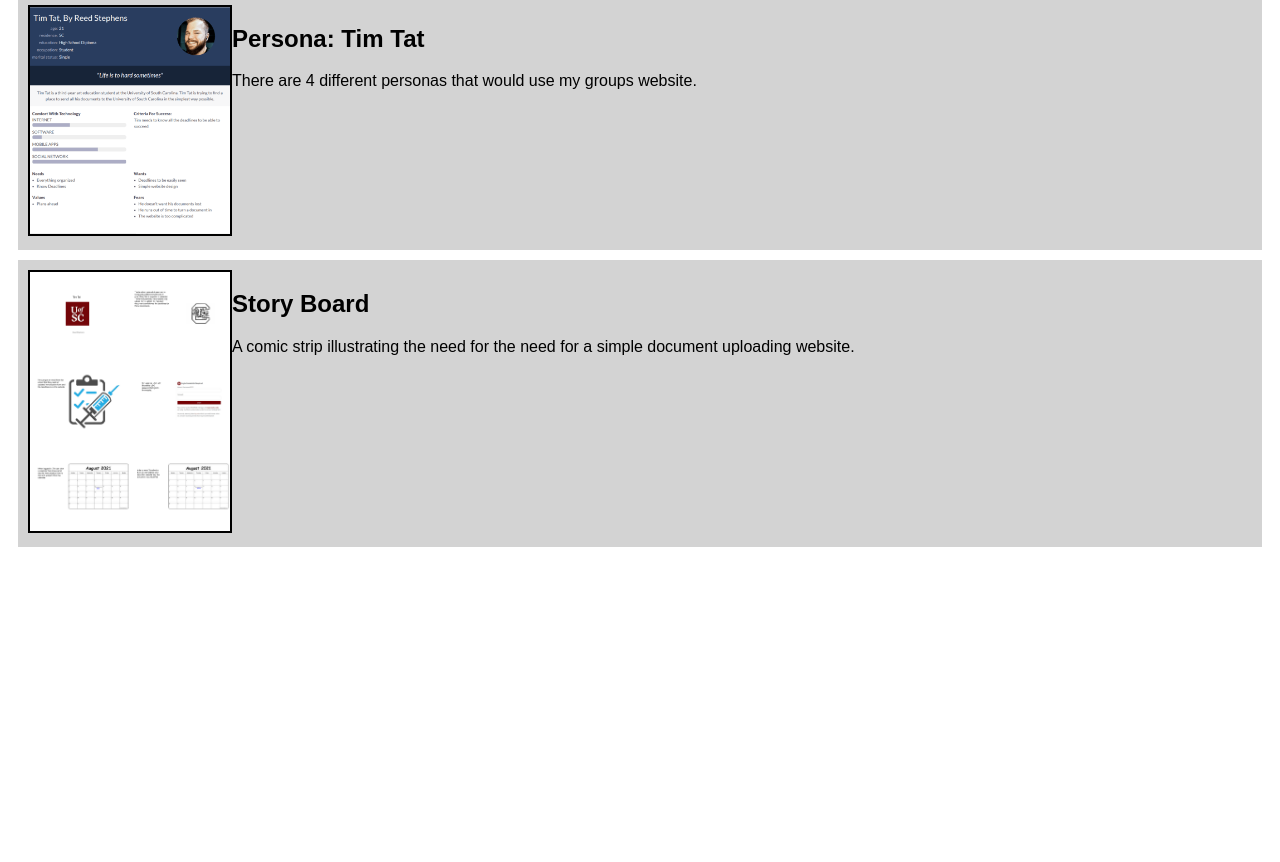
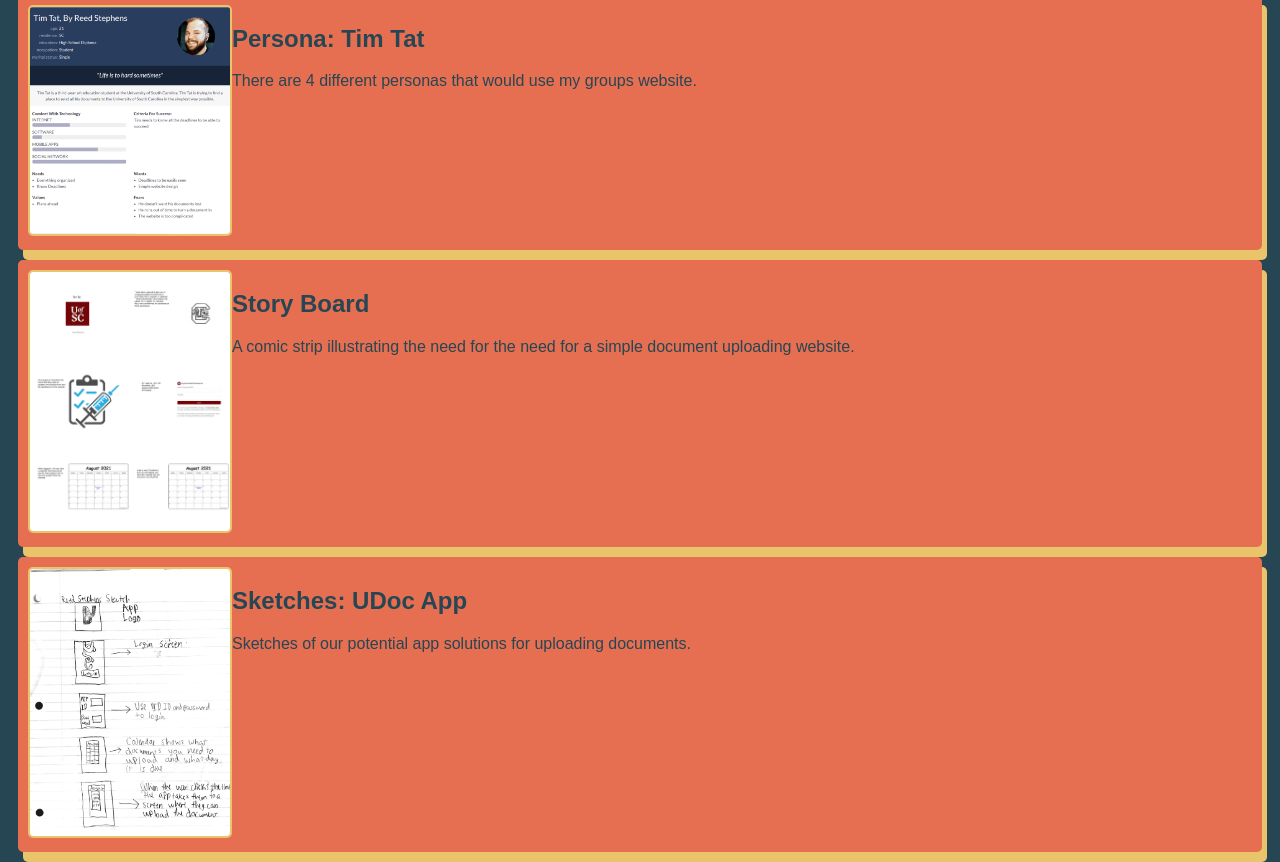
Before and after one commit to reedstephens1/reedstephens1.github.io, a plain HTML site: page index.html in a window 1280 px wide. Shown: the part 484-1346 px from the top of the page. Before the commit the page ends 1041 px from the top, so only its background shows below. Drawn offline with Linux system fonts and the light colour scheme.

Commit message:
Add files via upload

```diff
--- a/index.html
+++ b/index.html
@@ -46,5 +46,15 @@
                     </p>
                 </section>
         </section>
+         <!--Sketches Assignment-->
+         <section class="assignments">
+            <a href="files/sketches.pdf"><img src="images/final-sketch.png"></a>
+            <section class="ass-details">
+                <a href="files/sketches.pdf"><h2>Sketches: UDoc App</h2></a>
+                <p>
+                    Sketches of our potential app solutions for uploading documents.
+                </p>
+            </section>
+    </section>
     </body>
 </html>
--- a/styles.css
+++ b/styles.css
@@ -1,25 +1,32 @@
 body{
-    background: white;
+    background: #264653;
     font-family:Arial, Helvetica, sans-serif;
 }
 h1{
-    color: black;
+    color: #E9C46A;
     text-align:center;
 }
 
 .assignments {
-    background:lightgray;
+    background:#E76F51;
     display:flex;
     padding:10px;
     margin: 10px;
+    border-radius: 5px;
+    box-shadow: 5px 10px #E9C46A;
 }
 
 .assignments img{
     width: 200px;
-    border: 2px solid black;
+    border: 2px solid #E9C46A;
+    border-radius: 5px;
 }
 
 a {
     text-decoration: none;
-    color: black;
+    color: #264653;
 }
+
+p {
+    color: #264653;
+}
```
Also changed, not shown: images/final-sketch.png (added), 1 other file.
